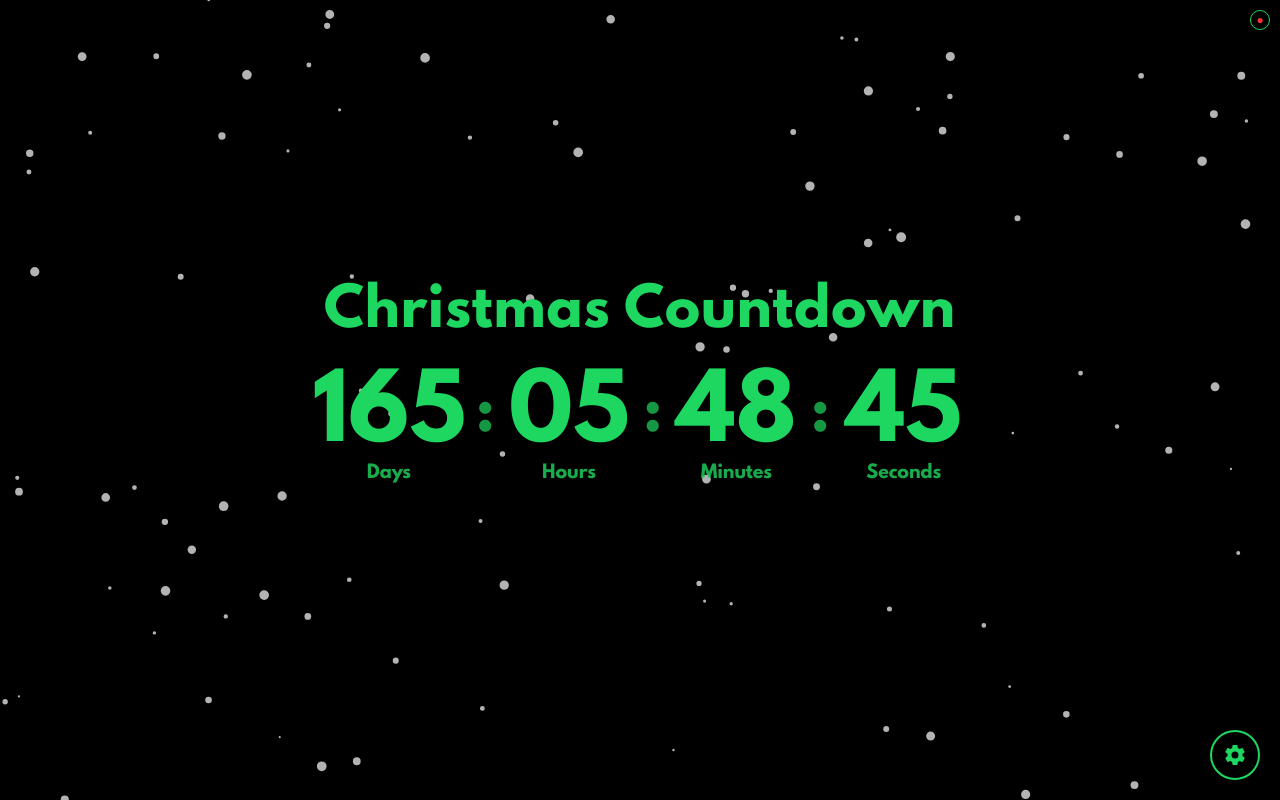
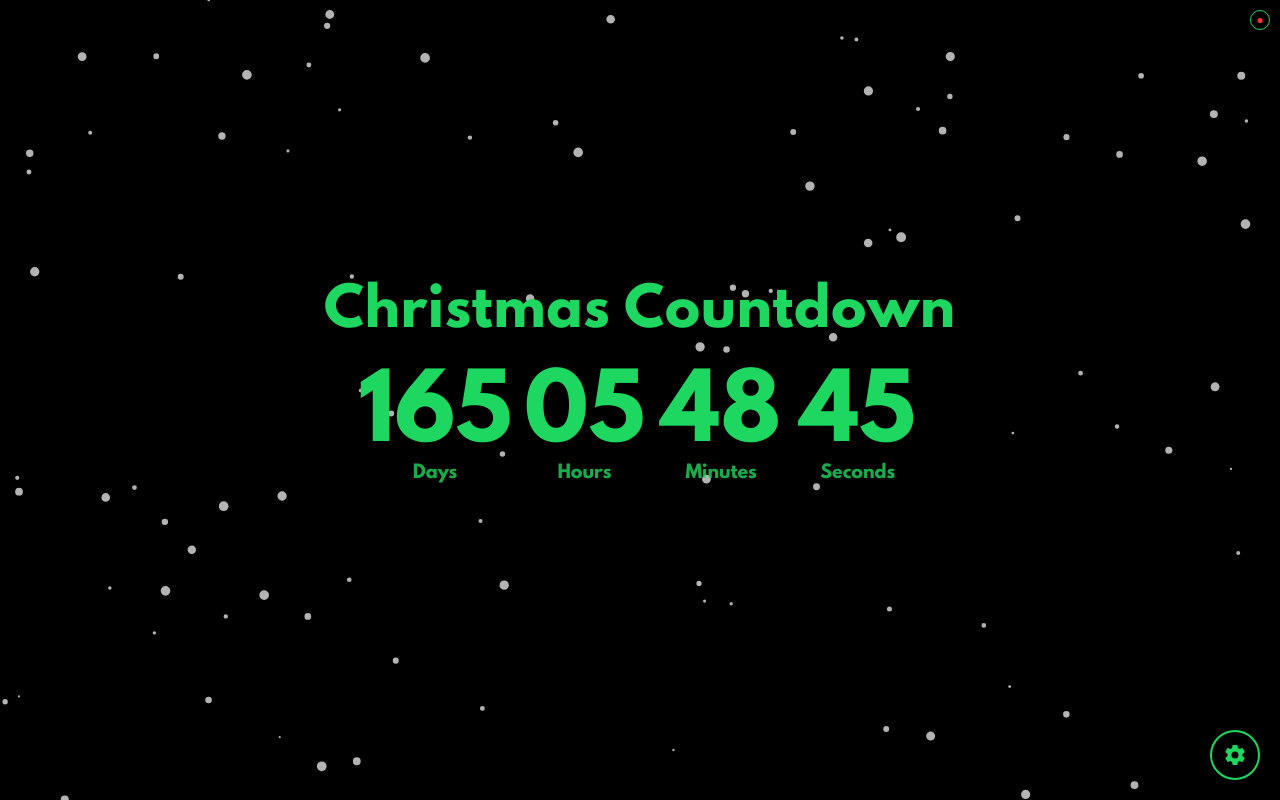
Before and after one commit to pipchell/christmas-countdown, a plain HTML site: page index.html in a window 1280 px wide. Drawn offline with Linux system fonts and the light colour scheme; no server answers.

Commit message:
Update index.html

```diff
--- a/index.html
+++ b/index.html
@@ -70,16 +70,6 @@
       align-items: center;
       min-width: 0;
       position: relative;
-    }
-
-    .countdown-colon {
-      display: flex;
-      align-items: center;
-      justify-content: center;
-      font-size: min(6vw, 3rem);
-      opacity: 0.7;
-      height: min(14vw, 5.5rem);
-      padding: 0 0.1rem;
     }
 
     .countdown .value {
@@ -194,7 +184,7 @@
       border: 2px solid #1ED760;
       border-radius: 12px;
       padding: 8px 12px;
-      display: none; /* Changed from flex to none */
+      display: none;
       align-items: center;
       gap: 8px;
       z-index: 50;
@@ -418,12 +408,6 @@
         max-width: 95%;
       }
 
-      .countdown-colon {
-        font-size: min(5vw, 2.5rem);
-        height: min(16vw, 4.5rem);
-        padding: 0;
-      }
-
       .countdown .value {
         font-size: min(16vw, 4.5rem);
       }
@@ -476,11 +460,6 @@
         gap: 0.5rem;
       }
 
-      .countdown-colon {
-        font-size: 3rem;
-        height: 5rem;
-      }
-
       .countdown .value {
         font-size: 5rem;
       }
@@ -496,11 +475,6 @@
 
     /* Very small screens */
     @media (max-width: 400px) {
-      .countdown-colon {
-        font-size: min(4vw, 2rem);
-        height: min(14vw, 4rem);
-      }
-
       .countdown .value {
         font-size: min(14vw, 4rem);
       }
@@ -533,17 +507,14 @@
       <span class="value" id="days">--</span>
       <span class="label">days</span>
     </div>
-    <div class="countdown-colon">:</div>
     <div class="countdown-block">
       <span class="value" id="hours">--</span>
       <span class="label">hours</span>
     </div>
-    <div class="countdown-colon">:</div>
     <div class="countdown-block">
       <span class="value" id="minutes">--</span>
       <span class="label">minutes</span>
     </div>
-    <div class="countdown-colon">:</div>
     <div class="countdown-block">
       <span class="value" id="seconds">--</span>
       <span class="label">seconds</span>
```
